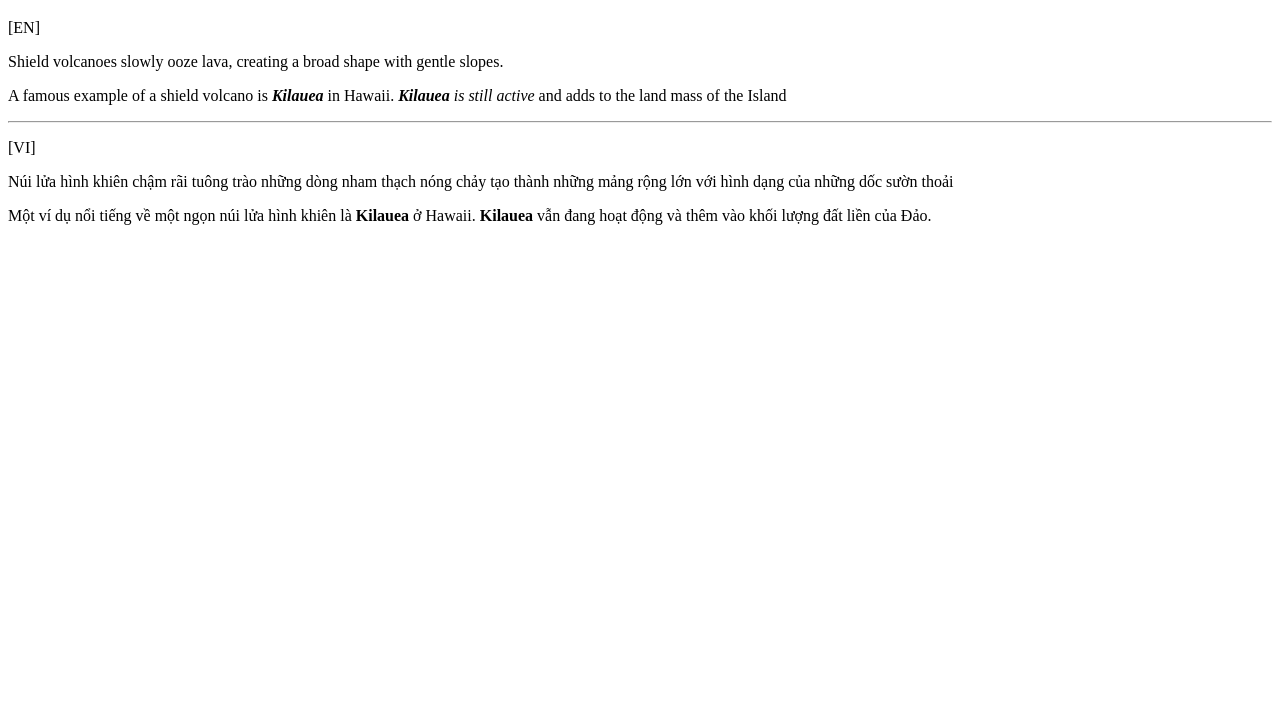
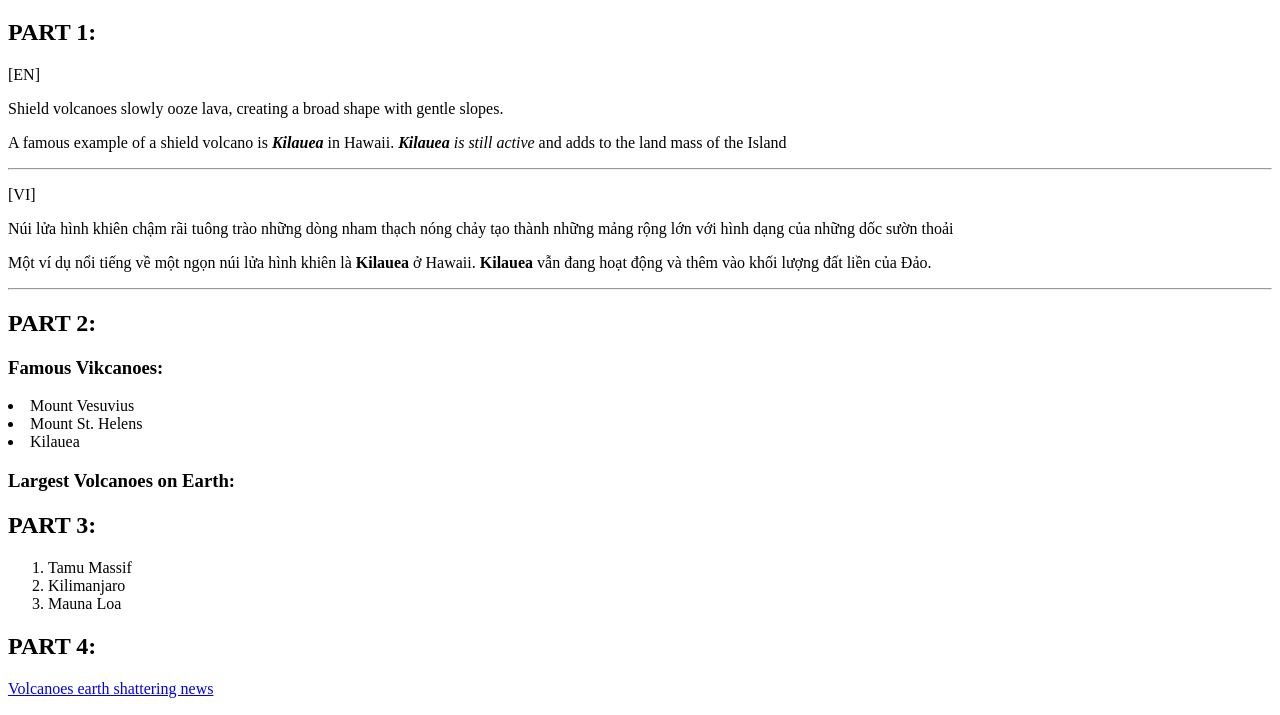
Before and after one commit to ngxx-fus/heart_code, a plain HTML site: page index.html in a window 1280 px wide. Shown: the part 61-776 px from the top of the page. Drawn offline with Linux system fonts and the light colour scheme.

Commit message:
Update index.html

```diff
--- a/index.html
+++ b/index.html
@@ -5,6 +5,7 @@
     </head>
     <BODY>
         <h1>SHIELD VOLCANOES</h1>
+            <h2>PART 1:</h2>
                 <p>[EN]</p>
                 <P>Shield volcanoes slowly ooze lava, creating a broad shape with gentle slopes.</P>
                 <p>A famous example of a shield volcano is <B><i>Kilauea</i></B> in Hawaii. <i><B><i>Kilauea</i></B> is still active</i> and adds to the land mass of the Island</p>
@@ -13,5 +14,22 @@
                 <p>Núi lửa hình khiên chậm rãi tuông trào những dòng nham thạch nóng chảy tạo thành những mảng rộng lớn với hình dạng của những dốc sườn thoải</p>
                 <p>Một ví dụ nổi tiếng về một ngọn núi lửa hình khiên là <B>Kilauea</B> ở Hawaii. <B>Kilauea</B> vẫn đang hoạt động và thêm vào khối lượng đất liền của Đảo.</p>
                 <!--This is a comment!-->
+                <hr>
+            <h2>PART 2:</h2>
+                <h3>Famous Vikcanoes:</h3>
+                    <li>Mount Vesuvius</li>
+                    <li>Mount St. Helens</li>
+                    <li>Kilauea</li>
+                <h3>Largest Volcanoes on Earth:</h3>
+            <h2>PART 3:</h2>
+                <ol>
+                    <li>Tamu Massif</li>
+                    <li>Kilimanjaro</li>
+                    <Li>Mauna Loa</Li>
+                </ol>
+            <h2>PART 4:</h2>
+                <a href="https://mini-ielts.com/187/view-solution/reading/volcanoes-earth-shattering-news">Volcanoes earth shattering news</a>
+            <h2>PART 5:</h2>
+                <img src="http://images.mini-ielts.com/images/1/10/-volcanoes-earth-shattering-news.jpg">
     </BODY>
 </html>
```
Lines whose indentation alone changed are shown as unchanged.
